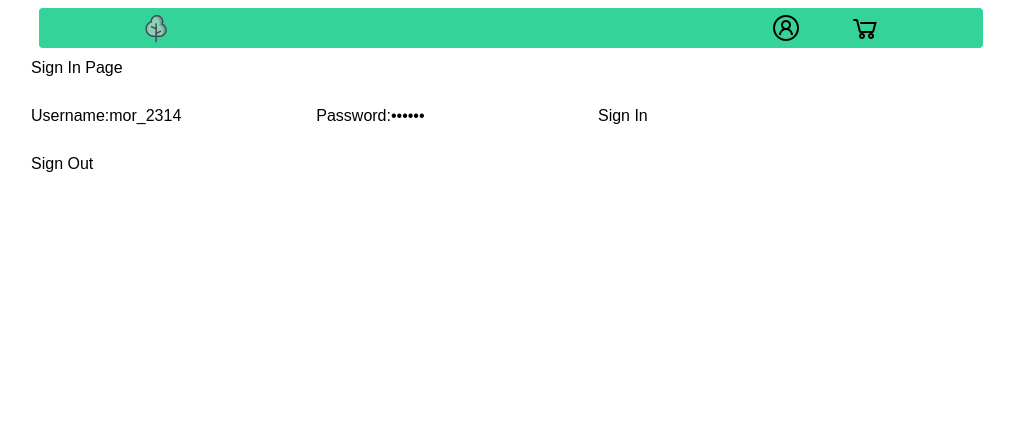
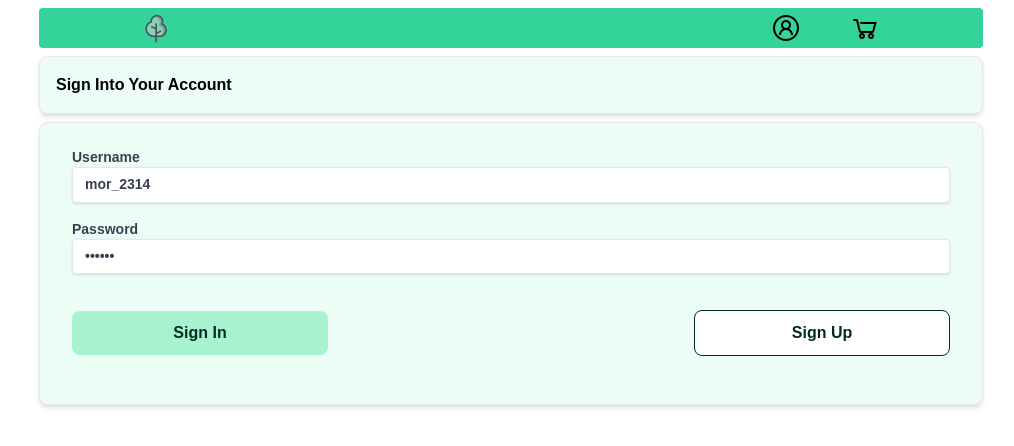
Before and after one commit to R-Kershaw/Ecommerce-Site, a React (Vite) app in the folder frontend/: page /users/signin in a window 1280 px wide. Shown: the top 446 px of the page, without its empty margins (129-1143 px from the left). Built offline with nearby package versions, Linux system fonts and the light colour scheme.

Commit message:
Improved functionality and styling of the Sign In page

```diff
--- a/frontend/src/pages/SignIn.jsx
+++ b/frontend/src/pages/SignIn.jsx
@@ -37,36 +37,69 @@ export default function SignIn() {
     console.log(token);
     console.log(username);
 
+    function SignOut() {
+        function logOut() {
+            localStorage.clear();
+            dispatch({ type: AUTH_ACTION.SIGN_OUT });
+            //    setLoginStatus(false);
+            //    setLoginMessage("You are currently logged out.")
+        }
+
+        if (isSignedIn) {
+            return (
+                <div className="m-2">
+                    <button className="w-16 sm:w-24 md:w-28 px-2 py-2.5 bg-rose-300 hover:bg-rose-400 hover:text-rose-700 text-rose-950 rounded-lg text-md" onClick={logOut}>Sign Out</button>
+                </div>
+            )
+        }
+        return null;
+    }
+
+    function Greeting() {
+        if (isSignedIn) {
+            return <h1 className="font-bold m-4 rounded">User Account: {username}</h1>
+        }
+        return (
+            <h1 className="font-bold m-4 rounded">Sign Into Your Account</h1>
+        )
+    }
+
     return (
         <>
-            <h1>
-                Sign In Page
-            </h1>
-            <br></br>
-            <div>
-                <form onSubmit={handleSubmit}>
-                    <label>
-                        Username:{""}
-                        <input
+            <div className="m-2  border  bg-trf-50 rounded-lg  shadow-md overflow-hidden relative hover:shadow-lg">
+                <Greeting />
+            </div>
+            <div className="m-2 border bg-trf-50 rounded-lg  shadow-md overflow-hidden relative hover:shadow-lg">
+                <form className=" rounded px-8 pt-6 pb-8 mb-4" onSubmit={handleSubmit}>
+                    <div className="mb-4">
+                        <label className="block text-gray-700 text-sm font-bold mb-2" for="username">
+                            Username
+                            <input className="shadow appearance-none border rounded w-full py-2 px-3 text-gray-700 leading-tight focus:outline-none focus:shadow-outline"
                                 value={username}
                                 onChange={(e) => dispatch({ type: AUTH_ACTION.SET_USERNAME, payload: e.target.value })}
                             />
                         </label>
-                    <label>
-                        Password:{""}
-                        <input type="password"
+                    </div>
+                    <div className="mb-6">
+                        <label className="block text-gray-700 text-sm font-bold mb-2" for="password">
+                            Password
+                            <input type="password" className="shadow appearance-none border rounded w-full py-2 px-3 text-gray-700 mb-3 leading-tight focus:outline-none focus:shadow-outline"
                                 value={password}
                                 onChange={(e) => dispatch({ type: AUTH_ACTION.SET_PASSWORD, payload: e.target.value })}
                             />
                         </label>
-                    <button>Sign In</button>
+                    </div>
+                    <div className="flex items-center justify-between">
+                        <button className="font-bold w-40 sm:w-56 md:w-64 px-2 py-2.5 bg-trf-200 hover:bg-trf-300 hover:text-trf-600 text-trf-950 rounded-lg text-md">
+                            Sign In
+                        </button>
+                        <button className="font-bold w-40 sm:w-56 md:w-64 px-2 py-2.5 border border-trf-950 bg-white hover:bg-trf-300 hover:text-trf-600 text-trf-950 rounded-lg text-md " href="#">
+                            Sign Up
+                        </button>
+                    </div>
                 </form>
-                <br></br>
-                <button onClick={()=>{
-                    dispatch({type:AUTH_ACTION.SIGN_OUT});
-                    localStorage.clear();
-                }}>Sign Out</button>
             </div>
+            <SignOut />
         </>
     )
 }
```
Lines whose indentation alone changed are shown as unchanged.
